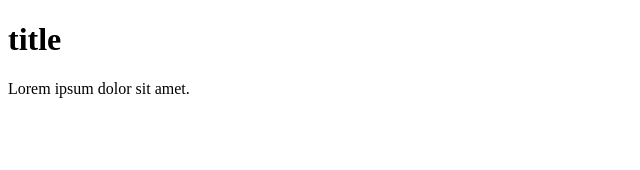
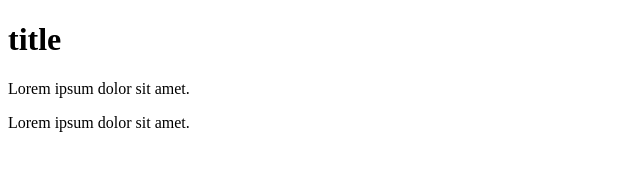
Before and after one commit to Aleksei8811/project_2, a plain HTML site: page index.html in a window 1280 px wide. Shown: the whole page, without its empty margins (0-640 px from the left). Drawn offline with Linux system fonts and the light colour scheme.

Commit message:
добавили footer

```diff
--- a/index.html
+++ b/index.html
@@ -8,5 +8,6 @@
 <body>
     <h1>title</h1>
     <p>Lorem ipsum dolor sit amet.</p>
+    <footer class="footer">Lorem ipsum dolor sit amet.</footer>
 </body>
 </html>
```
